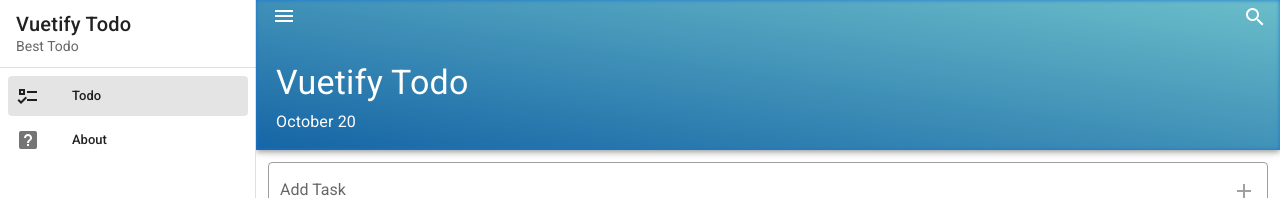
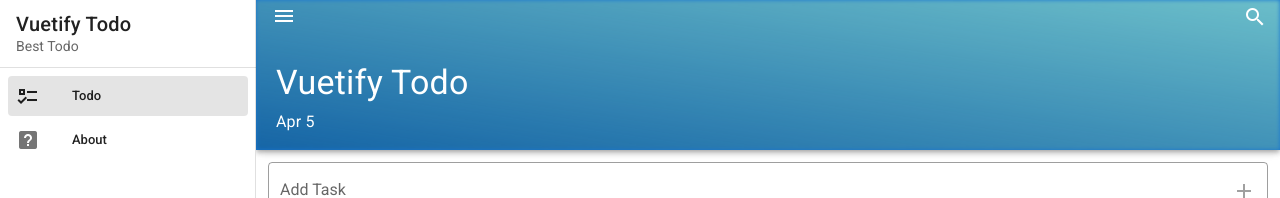
Before and after one commit to MrNedNick/vuetify-todo-mobile, a Vue app: page /#/ in a window 1280 px wide. Shown: the top 198 px of the page. Built offline with nearby package versions, Linux system fonts and the light colour scheme.

Commit message:
Show the real date

```diff
--- a/src/components/Tools/LiveDateTime.vue
+++ b/src/components/Tools/LiveDateTime.vue
@@ -1,12 +1,25 @@
 <template>
     <div class="text-subtitle-1 ml-4">
-        October 20
+        {{ date }}
     </div>
 </template>
 
 <script>
+import { format } from 'date-fns'
 export default {
-
+    data() {
+        return {
+            date: ''
+        }
+    },
+    methods: {
+        getDate() {
+           this.date = format(new Date(), 'MMM d')
+        }
+    },
+    mounted() {
+        this.getDate()
+    }
 }
 </script>
 
```
